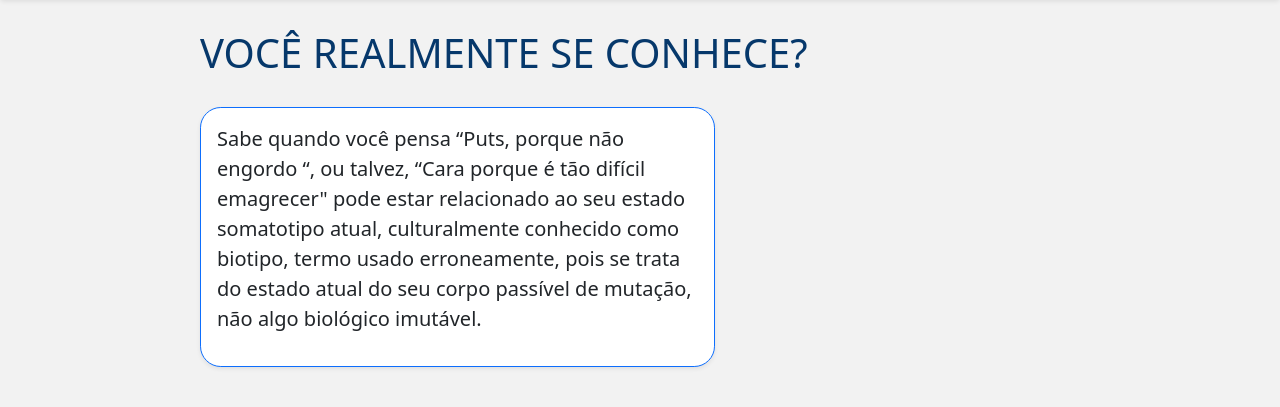
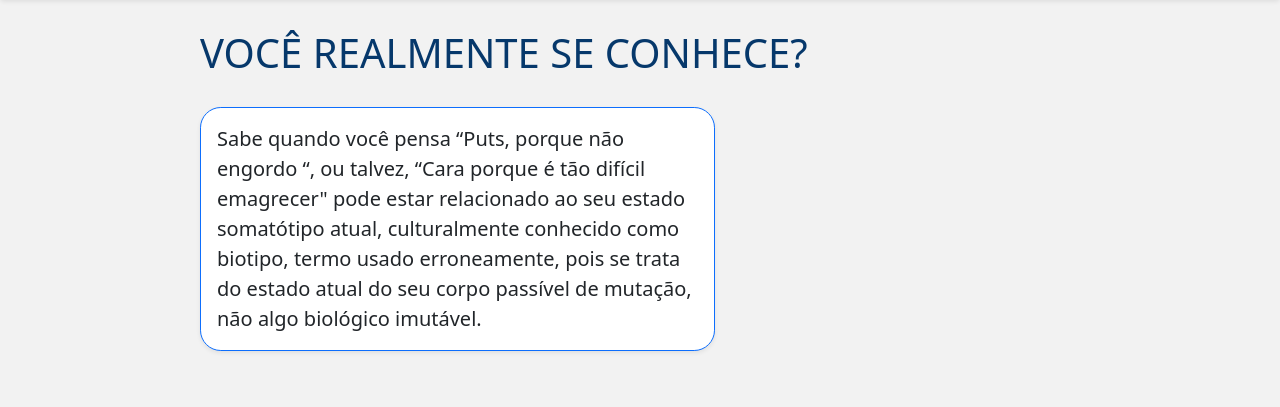
Before and after one commit to userKael/siteTCC, a PHP site: page / in a window 1280 px wide. Shown: the part 81-488 px from the top of the page. Run offline with PHP 8.4, Linux system fonts and the light colour scheme.

Commit message:
ajutando o texto da div

```diff
--- a/CSS/style2.css
+++ b/CSS/style2.css
@@ -70,4 +70,5 @@ body {
 
 .shadow-sm p {
     font-size: 20px;
+    margin-bottom: 0;
 }
--- a/index.html
+++ b/index.html
@@ -5,7 +5,7 @@
     <meta charset="UTF-8">
     <meta http-equiv="X-UA-Compatible" content="IE=edge">
     <meta name="viewport" content="width=device-width, initial-scale=1.0">
-    <!-- <link rel="stylesheet" type="text/css" href="./CSS/style1.css"> -->
+
     <link href="https://cdn.jsdelivr.net/npm/bootstrap@5.0.2/dist/css/bootstrap.min.css" rel="stylesheet"
         integrity="sha384-EVSTQN3/azprG1Anm3QDgpJLIm9Nao0Yz1ztcQTwFspd3yD65VohhpuuCOmLASjC" crossorigin="anonymous">
     <link rel="stylesheet" type="text/css" href="./CSS/style2.css">
@@ -53,7 +53,7 @@
         <div class="shadow-sm p-3 mb-5 bg-white rounded-3 border border-primary"
             style="border-radius: 1.3rem!important; margin-right: 34%;">
             <p>Sabe quando você pensa “Puts, porque não engordo “, ou talvez, “Cara porque é tão difícil emagrecer" pode
-                estar relacionado ao seu estado somatotipo atual, culturalmente conhecido como biotipo, termo usado
+                estar relacionado ao seu estado somatótipo atual, culturalmente conhecido como biotipo, termo usado
                 erroneamente, pois se trata do estado atual do seu corpo passível de mutação, não algo biológico
                 imutável.</p>
         </div>
```
